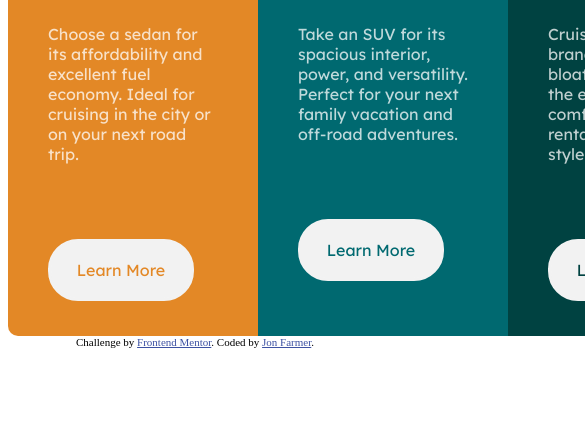
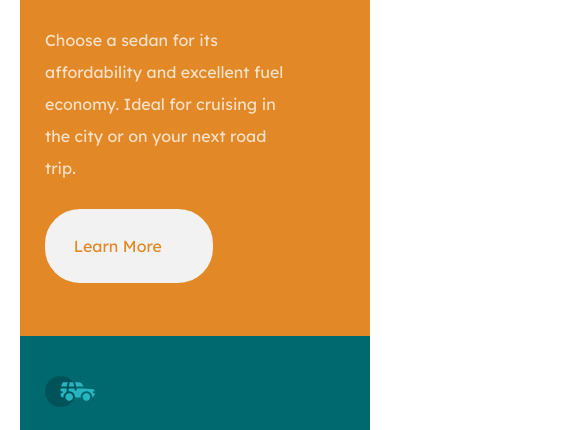
Before and after one commit to jonfarmer/3-col-preview-card, a plain HTML site: page index.html in a window 390 px wide. Shown: the part 172-602 px from the top of the page, 585 px wide, since content can reach past the window. Drawn offline with Linux system fonts and the light colour scheme; files that its build step writes are made by us from their sources; files whose address does not match are found by name.

Commit message:
Fine tune desktop and add mobile responsiveness

```diff
--- a/style.css
+++ b/style.css
@@ -37,6 +37,7 @@ p {
 
 /*3.Categories*/
 .container {
+    display: flex;
     align-items: center;
     justify-content: center;
 }
@@ -51,6 +52,7 @@ p {
     overflow: hidden;
 }
 
+
 .card h3 {
     margin-top: 10px;
 }
@@ -59,8 +61,8 @@ p {
 .card .suv,
 .card .lux {
     width: 33%;
+    padding: 40px;
     flex-wrap: wrap;
-    padding: 40px;
 }
 
 .sedan {
@@ -107,14 +109,17 @@ p {
 
 
 
+
 /*4.Functional*/
 .button{
+    display: flex;
+    justify-content: center;
+    align-items: center;
     background-color: hsl(0, 0%, 95%);
     margin-top: 75px;
     width: 80%;
     padding: 2px;
-    border-radius: 30px;
-    text-align: center;
+    border-radius: 35px;
     text-decoration: none;
     box-sizing: content-box;
     cursor: pointer;
@@ -142,3 +147,37 @@ p {
 .button:active p {
     color:hsl(0, 0%, 95%);
 }
+
+
+/*5.Responsiveness*/
+@media screen and (max-width:800px) {
+    .card {
+        display: flex;
+        width: 350px;
+        height: 1500px;
+        flex-direction: column;
+        columns: 1;
+        padding: 0;
+        justify-content: center;
+
+    }
+
+    .card .sedan,
+    .card .suv,
+    .card .lux {
+        width: 100%;
+        height: 600px;
+        padding-left: 25px;
+
+    }
+
+    .card p {
+        width: 70%;
+        line-height: 2rem;
+    }
+
+    .button {
+        width: 45%;
+        margin-top: 25px;
+    }
+}
```
